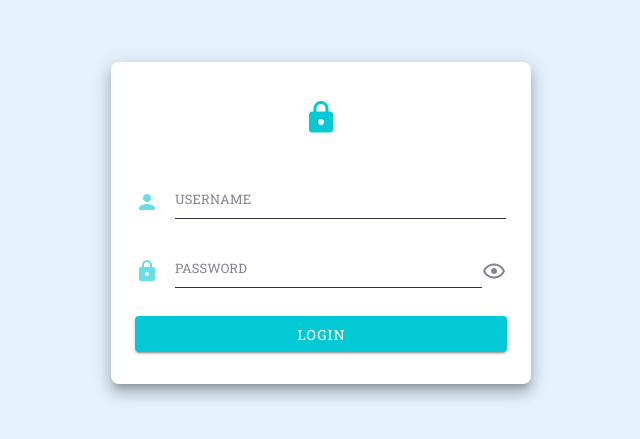
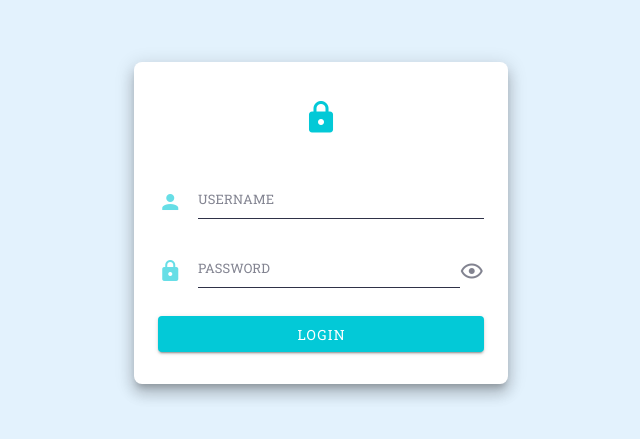
Before and after one commit to Softguidearkarphyo/reporting-system, a Vue app: page / in a window 1280 px wide. Shown: the part 177-616 px from the top of the page, without its empty margins (319-959 px from the left). Built offline with nearby package versions, Linux system fonts and the light colour scheme.

Commit message:
Fix Login Commit

```diff
--- a/src/components/authentication/Login.vue
+++ b/src/components/authentication/Login.vue
@@ -1,16 +1,20 @@
 <template>
   <v-app>
     <v-main
-      class="d-flex justify-center align-center"
-      style="height: 100vh; background: #e3f2fd"
+      class="d-flex justify-center align-center fill-height"
+      style="background: #e3f2fd"
     >
+      <v-container>
+        <v-row justify="center">
+          <v-col cols="12" xs="10" sm="8" md="6" lg="4" xl="3">
             <v-card
-        class="pa-6"
+              class="pa-4 pa-sm-6 w-100"
               elevation="10"
               rounded="lg"
-        width="100%"
-        max-width="420"
-        style="box-shadow: 0 10px 30px rgba(33, 150, 243, 0.2)"
+              style="
+                box-shadow: 0 10px 30px rgba(33, 150, 243, 0.2);
+                max-width: 420px;
+              "
             >
               <div class="d-flex justify-center mb-5">
                 <v-avatar size="64" color="transparent">
@@ -27,7 +31,7 @@
                   autocomplete="username"
                   prependIcon="mdi-account"
                   hide-details
-            width="371px"
+                  width="100%"
                 ></BaseTextField>
                 <BaseTextField
                   v-model="password"
@@ -38,7 +42,7 @@
                   autocomplete="current-password"
                   prependIcon="mdi-lock"
                   hide-details
-            width="371px"
+                  width="100%"
                 ></BaseTextField>
 
                 <v-card-actions class="justify-center pa-0">
@@ -46,6 +50,9 @@
                 </v-card-actions>
               </v-form>
             </v-card>
+          </v-col>
+        </v-row>
+      </v-container>
     </v-main>
   </v-app>
 </template>
--- a/src/plugins/vuetify.js
+++ b/src/plugins/vuetify.js
@@ -30,6 +30,7 @@ const vuetify = createVuetify({
           background: '#f6f6f6',
           surface: '#ffffff',
           font: '#11142D',
+          login: 'e3f2fd',
           dark: '#11142D',
           'on-surface': '#11142D',
           error: '#B00020',
@@ -43,6 +44,7 @@ const vuetify = createVuetify({
           background: '#0a0e24',
           dark: '#11142D',
           font: '#ffffff',
+          login: 'e3f2fd',
           surface: '#010724',
           'on-surface': '#FFFFFF',
           error: '#B00020',
```
Lines whose indentation alone changed are shown as unchanged.
